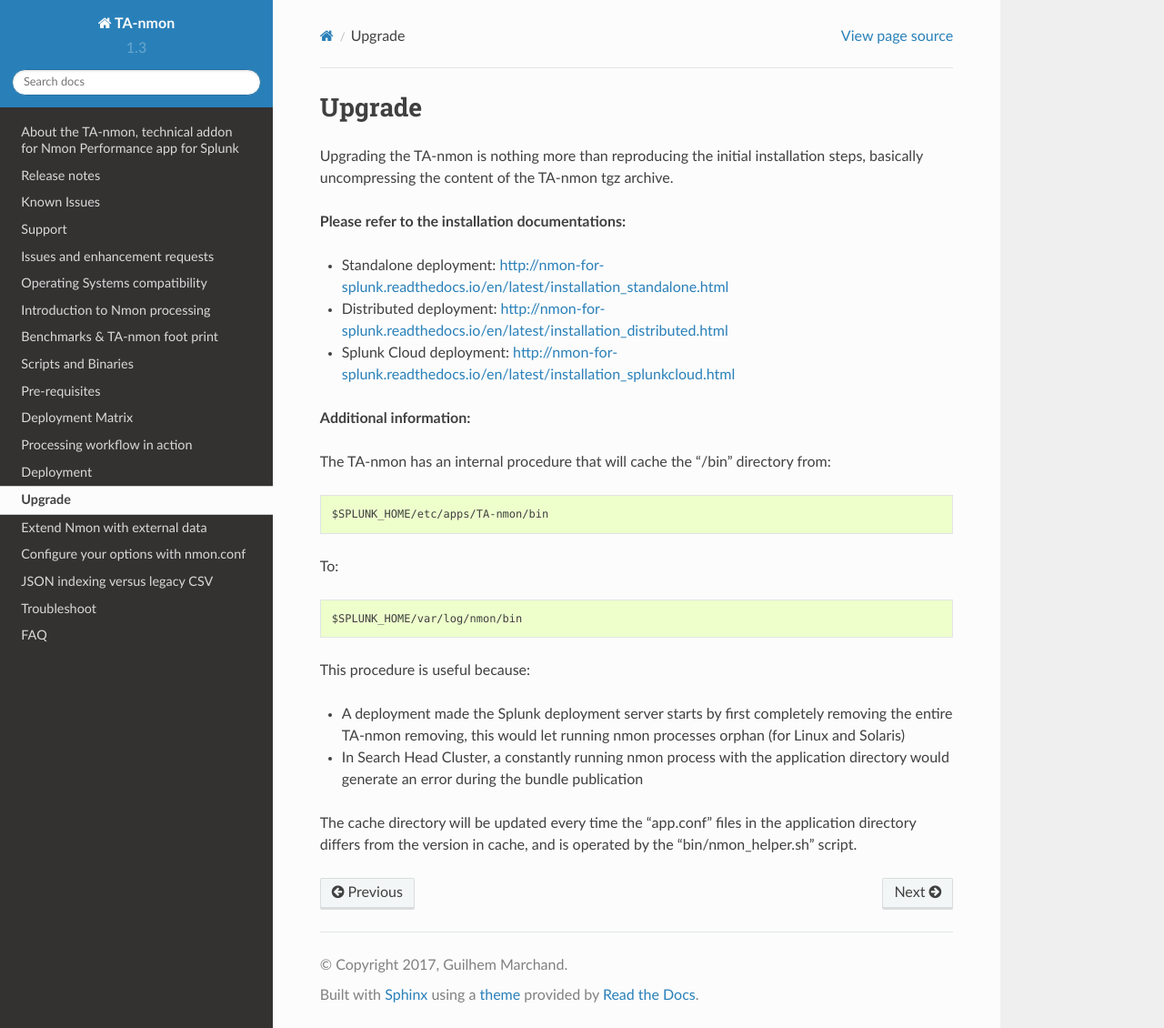
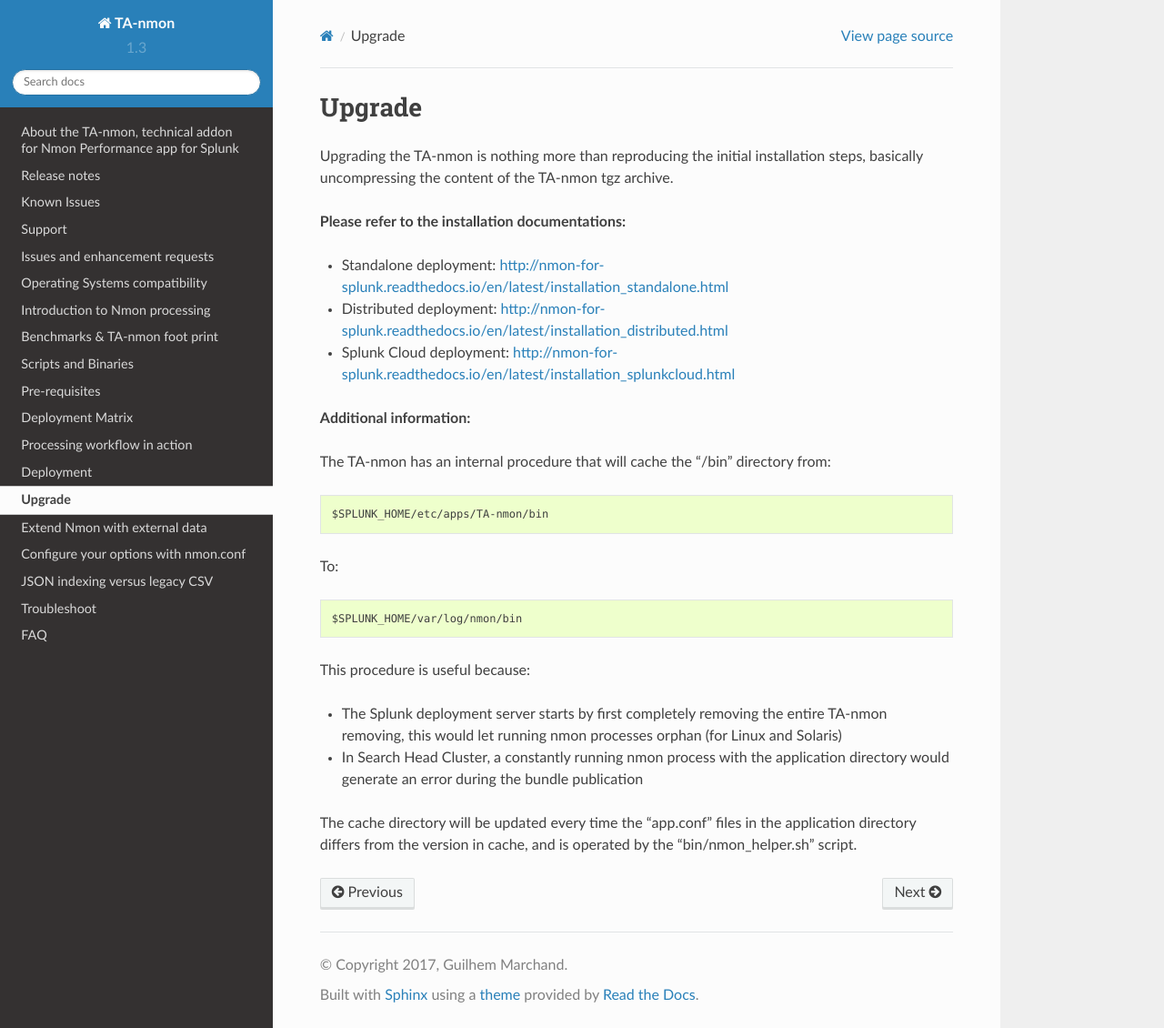
Before and after one commit to guilhemmarchand/TA-nmon, a Sphinx documentation site: the page built from docs/upgrade.rst, in a window 1280 px wide and 1130 px high. Shown: the whole window at 91% size. Built offline with Sphinx 7.4.7 and the Read the Docs theme 2.0.0, drawn with Linux system fonts in a browser that asks for light colours.

Commit message:
doc update

```diff
--- a/docs/upgrade.rst
+++ b/docs/upgrade.rst
@@ -24,7 +24,7 @@
 
 This procedure is useful because:
 
-* A deployment made the Splunk deployment server starts by first completely removing the entire TA-nmon removing, this would let running nmon processes orphan (for Linux and Solaris)
+* The Splunk deployment server starts by first completely removing the entire TA-nmon removing, this would let running nmon processes orphan (for Linux and Solaris)
 * In Search Head Cluster, a constantly running nmon process with the application directory would generate an error during the bundle publication
 
 The cache directory will be updated every time the "app.conf" files in the application directory differs from the version in cache, and is operated by the "bin/nmon_helper.sh" script.
```
